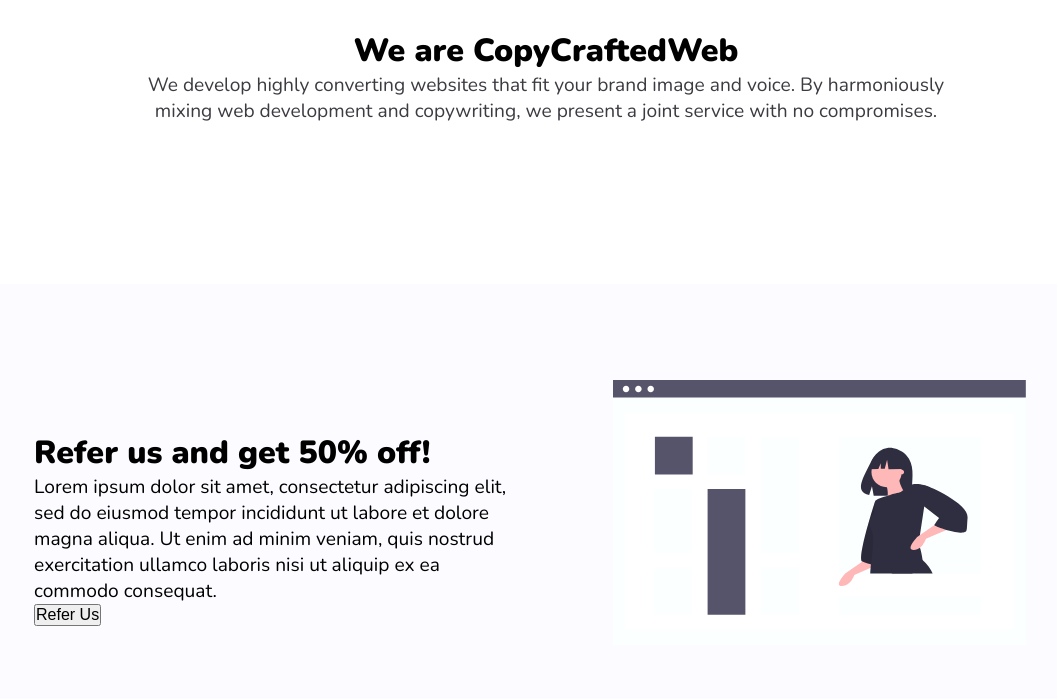
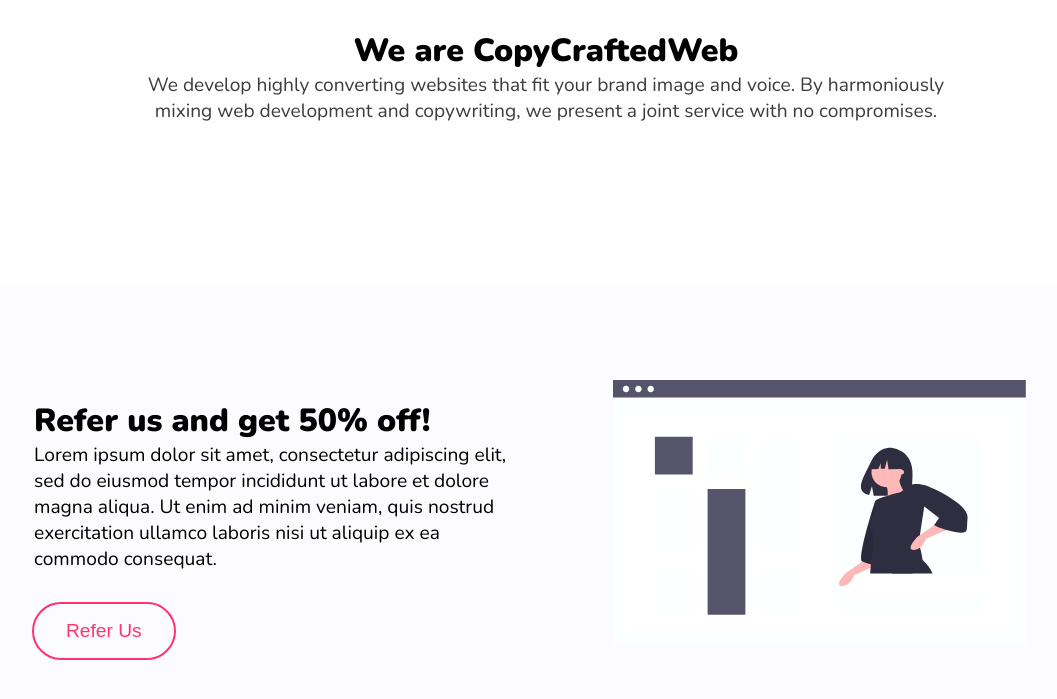
Before and after one commit to Tiqur/CopyCraftedWeb, a website: page index.html in a window 1280 px wide. Shown: the part 1197-1896 px from the top of the page, without its empty margins (94-1151 px from the left). Drawn offline with nearby package versions, Linux system fonts and the light colour scheme.

Commit message:
styled button (not DRY)

```diff
--- a/styles/_referral_container.scss
+++ b/styles/_referral_container.scss
@@ -6,8 +6,8 @@
   align-items: center;
   text-align: center;
 
-  div {
-
+  button {
+    margin-inline: auto;
   }
 
   img {
@@ -19,5 +19,9 @@
     flex-direction: row-reverse;
     justify-content: space-between;
     text-align: left;
+
+    button {
+      margin-inline: 0;
+    }
   }
 }
--- a/styles/main.scss
+++ b/styles/main.scss
@@ -95,3 +95,22 @@
 section {
   padding: 6rem;
 }
+
+button {
+  background: none;
+  outline: 2px solid variables.$red;
+  color: variables.$red;
+  padding: clamp(0.4rem, 2vw, 1rem) clamp(0.8rem, 4vw, 2rem); border-radius: variables.$border-radius;
+  border: none;
+  margin-top: clamp(0.6rem, 4vw, 2rem);
+  font-size: calc(variables.$h1-fs * 0.4);
+  display: flex;
+  align-items: center;
+
+  &:hover {
+    transition: all 400ms variables.$quick-bezier;
+    cursor: pointer;
+    outline: 2px solid black;
+    color: black;
+  }
+}
```
Also changed, not shown: dist/main.css, 1 other file.
